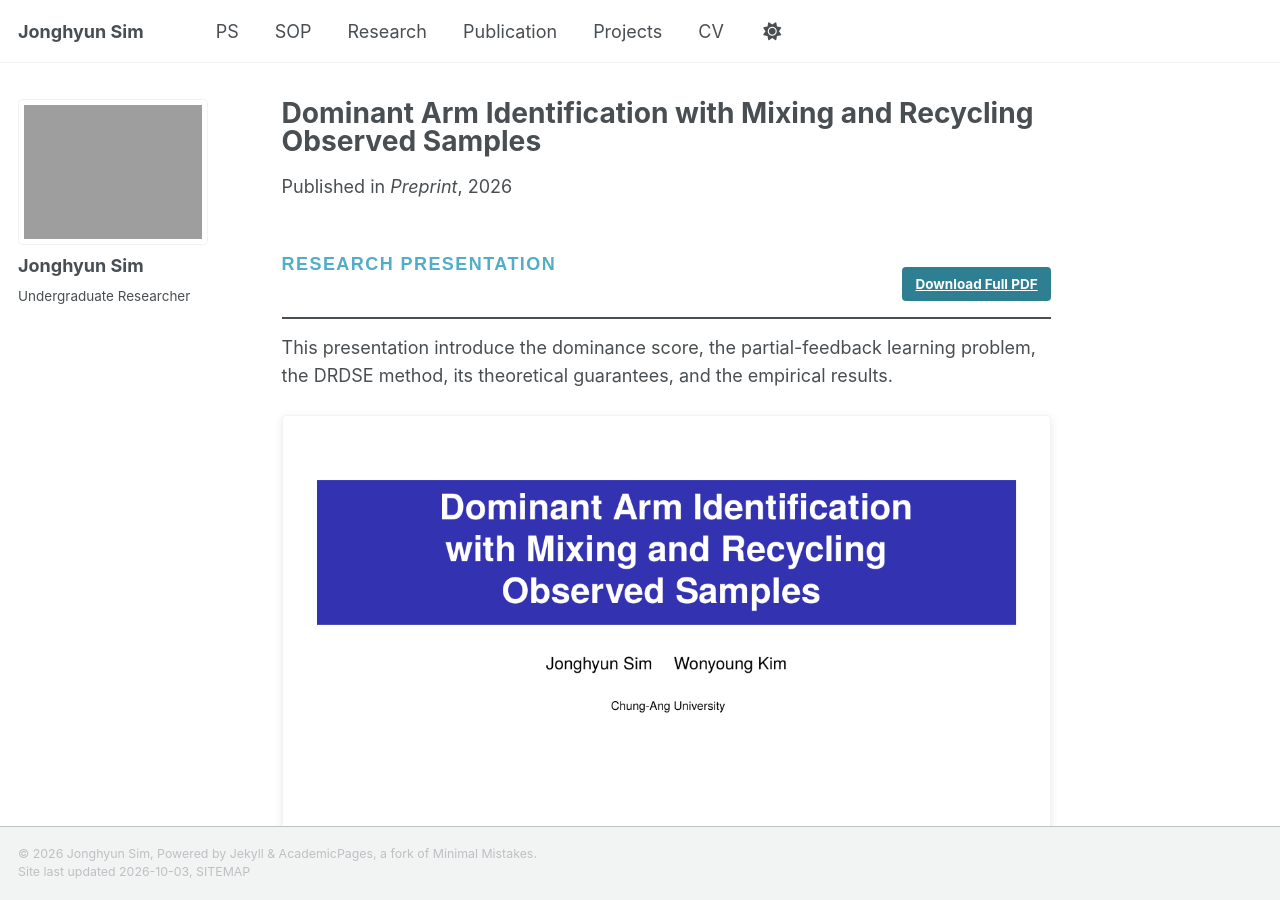
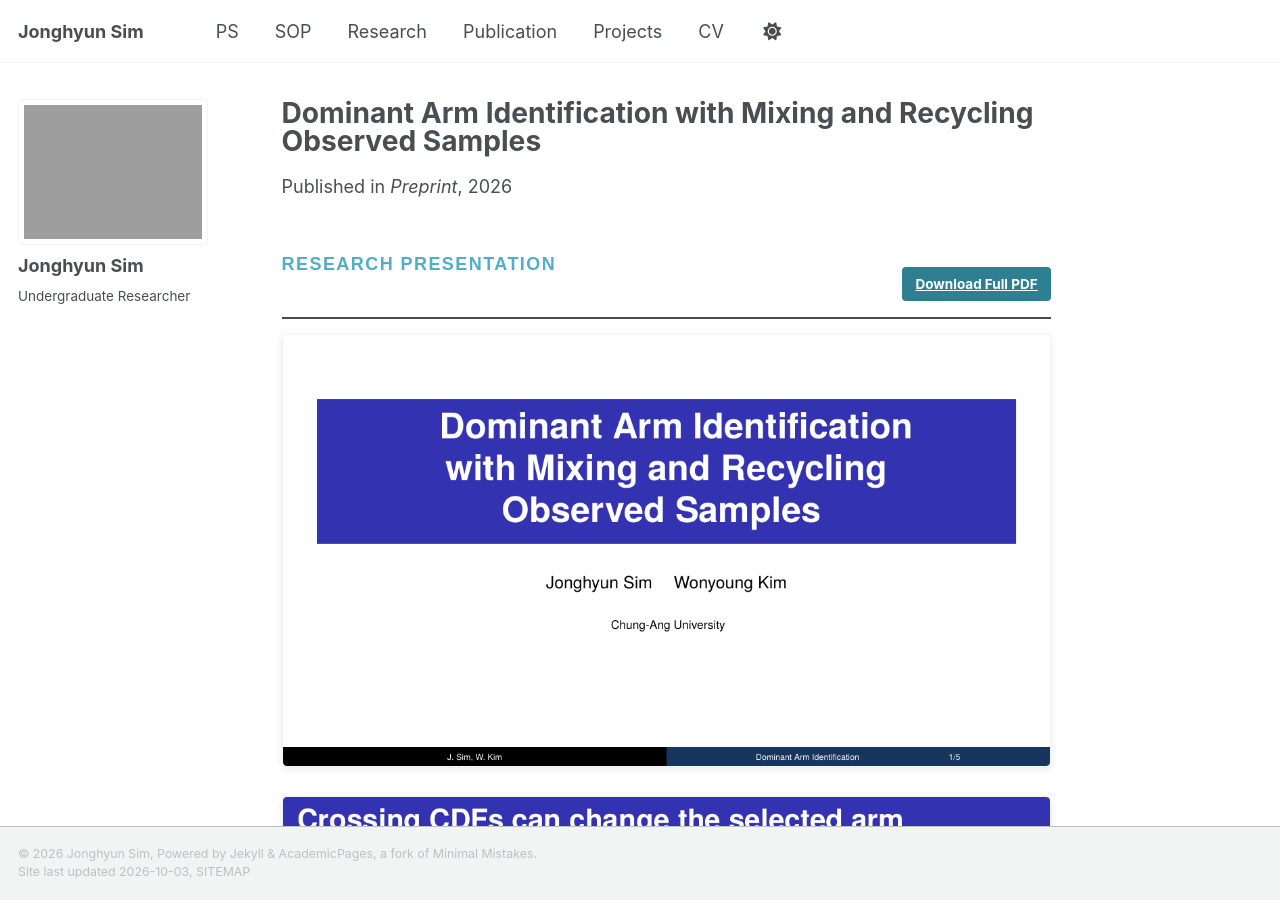
Before and after one commit to simjonghyun/simjonghyun.github.io, a Jekyll site: the page built from _publications/2026-06-27-dai.md, in a window 1280 px wide and 900 px high. Built offline with Jekyll 4.4.1, drawn with Linux system fonts in a browser that asks for light colours; a style sheet for code colours, icons or effects is not loaded.

Commit message:
Update 2026-06-27-dai.md

```diff
--- a/_publications/2026-06-27-dai.md
+++ b/_publications/2026-06-27-dai.md
@@ -30,8 +30,6 @@ authors: 'Jonghyun Sim, Wonyoung Kim'
     <a class="btn btn--primary research-presentation__download" href="{{ '/files/dominant-arm-identification-slides.pdf' | relative_url }}" download>Download Full PDF</a>
   </div>
 
-  <p class="research-presentation__intro">This presentation introduce the dominance score, the partial-feedback learning problem, the DRDSE method, its theoretical guarantees, and the empirical results.</p>
-
   <figure class="research-presentation__slide"><a href="{{ '/images/slide-01.png' | relative_url }}" target="_blank" rel="noopener"><img src="{{ '/images/slide-01.png' | relative_url }}" alt="Title slide for Dominant Arm Identification with Mixing and Recycling Observed Samples"></a></figure>
   <figure class="research-presentation__slide"><a href="{{ '/images/slide-02.png' | relative_url }}" target="_blank" rel="noopener"><img src="{{ '/images/slide-02.png' | relative_url }}" alt="Slide explaining how crossing reward distributions can change the selected arm"></a></figure>
   <figure class="research-presentation__slide"><a href="{{ '/images/slide-03.png' | relative_url }}" target="_blank" rel="noopener"><img src="{{ '/images/slide-03.png' | relative_url }}" alt="Slide explaining how DRDSE learns every reward CDF from partial feedback"></a></figure>
```
